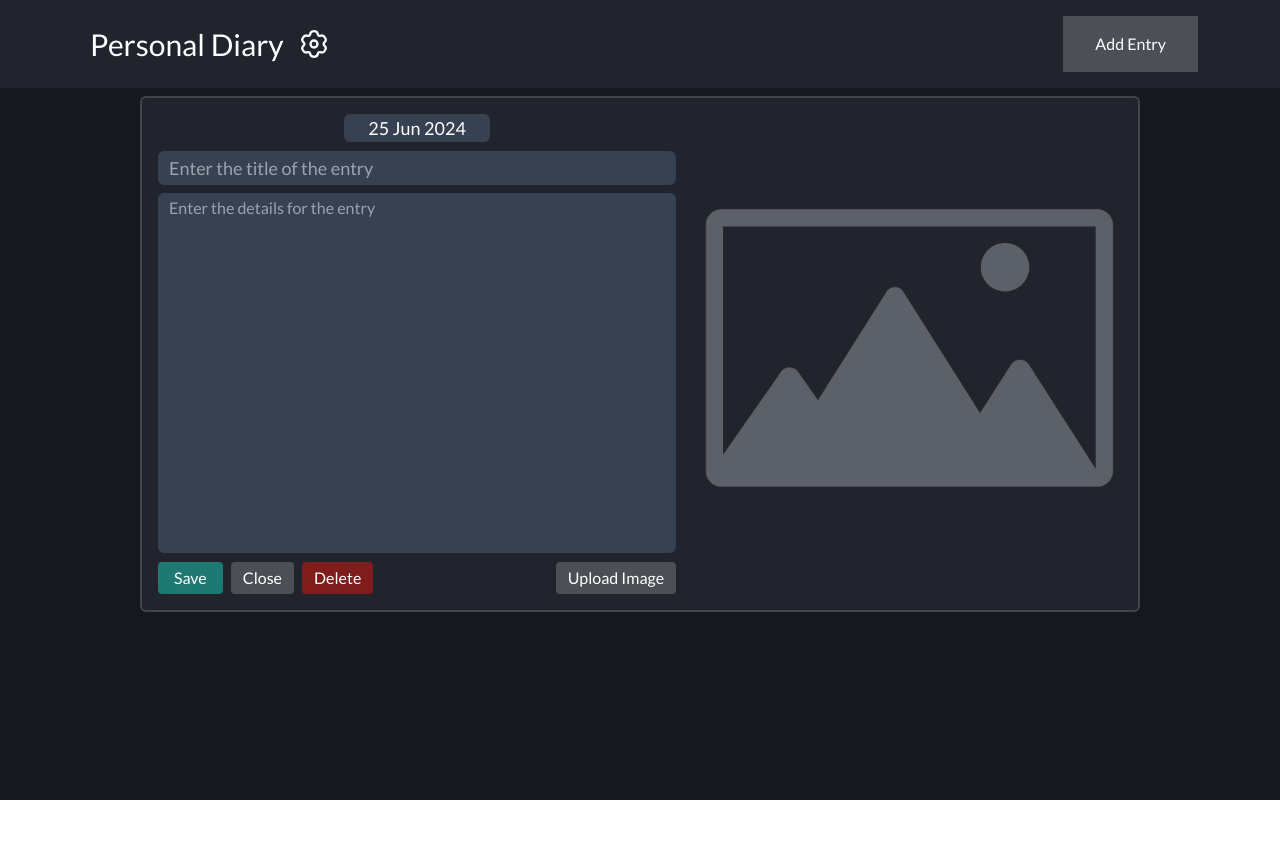
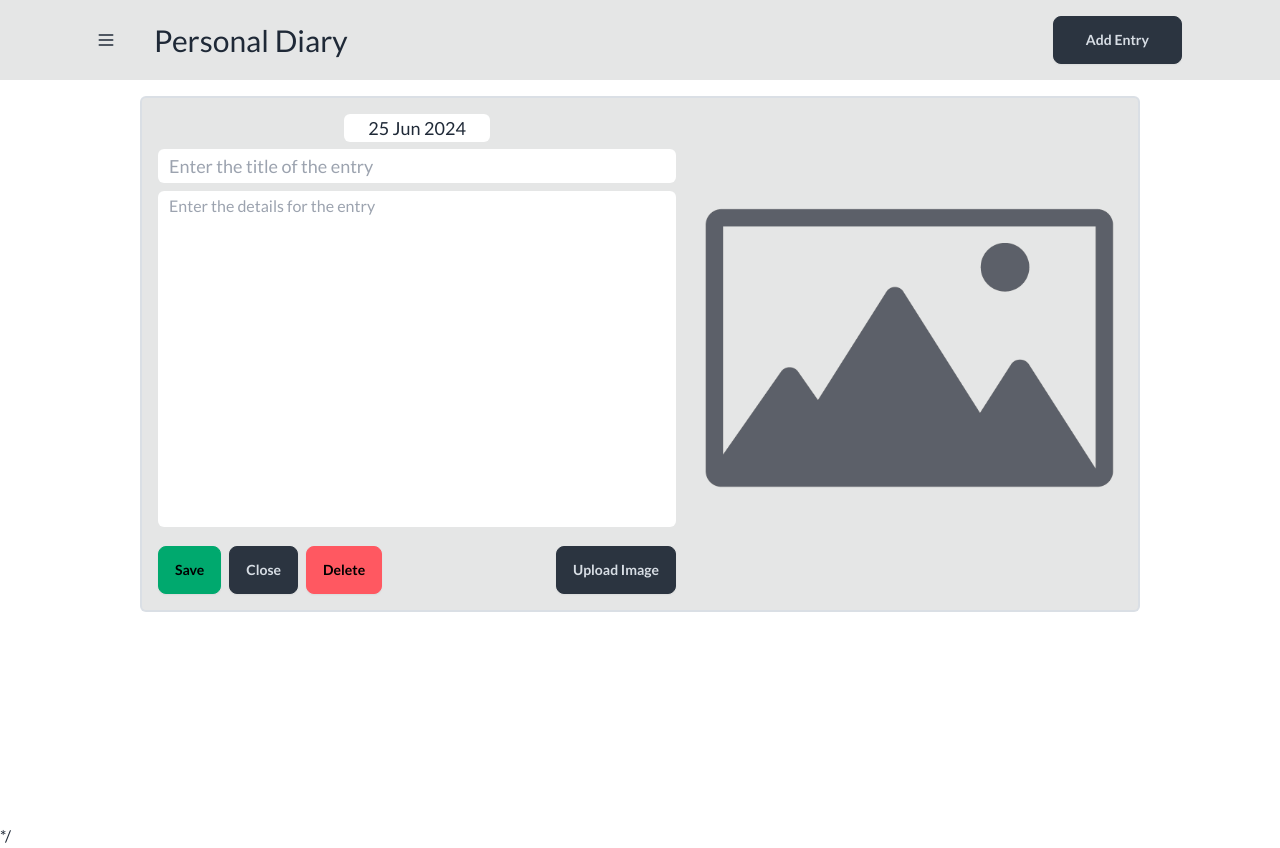
Before and after one commit to hexzoner/personal-diary, a React (Vite) app: page / in a window 1280 px wide. Both pictures are taken after a click on the button "Add Entry". Before the commit the page ends 800 px from the top, so only its background shows below. Built offline with nearby package versions, Linux system fonts and the light colour scheme.

Commit message:
added daisyui themes

```diff
--- a/package.json
+++ b/package.json
@@ -19,6 +19,7 @@
     "@types/react-dom": "^18.3.0",
     "@vitejs/plugin-react": "^4.3.1",
     "autoprefixer": "^10.4.19",
+    "daisyui": "^4.12.10",
     "eslint": "^8.57.0",
     "eslint-plugin-react": "^7.34.2",
     "eslint-plugin-react-hooks": "^4.6.2",
--- a/src/App.jsx
+++ b/src/App.jsx
@@ -1,11 +1,8 @@
-// import { useState, useEffect } from "react";
-// import reactLogo from './assets/react.svg'
-// import viteLogo from '/vite.svg'
-// import './App.css'
-// import noImage from "./assets/no-image.png";
+import DiaryList from "./DiaryList";
 
-import DiaryList from "./DiaryList";
-// import AddEntry from "./AddEntry";
+export function capitalize(s) {
+  return s && s[0].toUpperCase() + s.slice(1);
+}
 
 function App() {
   return (
--- a/src/DiaryEntryDetails.jsx
+++ b/src/DiaryEntryDetails.jsx
@@ -11,11 +11,11 @@ export default function DiaryEntryDetails({ entry, SetDiaryEntry, SetShowDiaryDe
   const [errorTitle, setErrorTitle] = useState(false);
   const [errorContent, setErrorContent] = useState(false);
 
-  const greenButtonClasses = "bg-[#1e7973] w-fit px-4 py-1 rounded hover:bg-[#32918a]";
-  const redButtonClasses = "bg-red-900 w-fit px-3 py-1 rounded hover:bg-red-500";
-  const defaultButtonClasses = "bg-[#4c4f56] w-fit px-3 py-1 rounded hover:bg-[#62666e]";
-  const defaultMultiAreaClasses = "bg-[#374151] rounded-md max-w-[550px] h-[75%] resize-none px-2 border-solid border-red-400  border-[3px] border-opacity-0";
-  const titleClasses = "bg-[#374151] w-full rounded-md px-2 max-w-[550px] text-lg border-solid border-red-400  border-[3px] border-opacity-0";
+  const greenButtonClasses = "btn btn-success";
+  const redButtonClasses = "btn btn-error";
+  const defaultButtonClasses = "btn btn-neutral";
+  const defaultMultiAreaClasses = "bg-base-100 text-base-content rounded-md max-w-[550px] h-[70%] min-h-[200px] resize-none px-2 border-solid border-error  border-[3px] border-opacity-0";
+  const titleClasses = "bg-base-100 text-base-content w-full rounded-md px-2 max-w-[550px] text-lg border-solid border-error  border-[3px] border-opacity-0";
   const maxImageSize = 480;
 
   function handleSubmit(e) {
@@ -104,11 +104,11 @@ export default function DiaryEntryDetails({ entry, SetDiaryEntry, SetShowDiaryDe
 
   return (
     <div className={ShowConfirm ? "pointer-events-none" : "pointer-events-auto"}>
-      <dialog open className="border-[#4c4f56] rounded-md top-[12%] fixed border-2 border-opacity-75 mx-auto max-w-[1000px] w-full p-4 bg-[#21242d] text-[white] px-4">
+      <dialog open className="border-neutral-content rounded-md top-[12%] fixed border-2 border-opacity-75 mx-auto max-w-[1000px] w-full p-4 bg-base-300 text-neutral-content px-4">
         <form onSubmit={handleSubmit} action="" className="flex flex-col gap-2">
           <div className="flex justify-between gap-4 flex-wrap sm:flex-nowrap ">
-            <div className="flex flex-col gap-0 justify-between  w-[60%] ">
-              <p className="bg-[#374151] rounded-md w-fit mx-auto px-6 text-lg" type="text" name="date" id="date">
+            <div className="flex flex-col gap-1 justify-between w-full md:w-[60%] min-h-[300px]">
+              <p className="bg-base-100 text-base-content rounded-md w-fit mx-auto px-6 text-lg" type="text" name="date" id="date">
                 {entry.date}
               </p>
               <input
@@ -128,7 +128,7 @@ export default function DiaryEntryDetails({ entry, SetDiaryEntry, SetShowDiaryDe
                 id="content"
                 placeholder="Enter the details for the entry"></textarea>
 
-              <div className="flex justify-between max-w-[550px] gap-2">
+              <div className="flex justify-between max-w-[550px] gap-2 items-center pt-3">
                 <div className="flex gap-2 ">
                   <button type="submit" className={greenButtonClasses}>
                     Save
@@ -155,13 +155,13 @@ export default function DiaryEntryDetails({ entry, SetDiaryEntry, SetShowDiaryDe
               </div>
             </div>
             <div className="  ">
-              <img className="max-w-[600px] h-[480px] object-scale-down w-full" src={getEntryImage()} alt="" />
-              {ShowCompressed && <p className="text-gray-300 text-center italic text-sm">{CompressedMsg}</p>}
+              <img className="max-w-[600px] sm:h-[480px] w-full object-scale-down " src={getEntryImage()} alt="" />
+              {ShowCompressed && <p className="text-base-content text-center italic text-sm">{CompressedMsg}</p>}
             </div>
           </div>
 
           {ShowConfirm && (
-            <dialog open className="pointer-events-auto border-[#4c4f56] rounded-md top-[45%] fixed border-2 border-opacity-75 mx-auto max-w-[250px] w-full p-6 bg-[#21242d] text-[white] px-4">
+            <dialog open className="pointer-events-auto border-neutral-content rounded-md top-[45%] fixed border-2 border-opacity-75 mx-auto max-w-[250px] w-full p-6 px-4">
               <p className="text-center">Are you sure you want to delete this entry?</p>
               <div className="flex justify-between mt-4 px-2">
                 <button
--- a/src/DiaryList.jsx
+++ b/src/DiaryList.jsx
@@ -29,8 +29,8 @@ export default function DiaryList() {
         DiarySettings={DiarySettings}
         SetDiarySettings={SetDiarySettings}
       />
-
-      <div className="pt-32 pb-24 m-auto bg-[#16181e] min-h-[100vh]">
+      /*{" "}
+      <div className="pt-32 pb-24 m-auto bg-base-100 min-h-[100vh]">
         {DiaryList.length > 0 ? (
           <div className=" grid grid-cols-1 sm:grid-cols-2 md:grid-cols-3 lg:grid-cols-4  m-auto max-w-[1116px] gap-6">
             {DiaryList.map((entry) => {
@@ -39,17 +39,17 @@ export default function DiaryList() {
             })}
           </div>
         ) : (
-          <div className="text-white text-center text-3xl pt-48"> No entries were added</div>
+          <div className="text-base-content text-center text-3xl pt-48"> No entries were added</div>
         )}
 
         <div>
           {ShowDiaryDetails && <DiaryEntryDetails entry={DiaryEntry} SetDiaryEntry={SetDiaryEntry} SetShowDiaryDetails={SetShowDiaryDetails} SetDiaryList={SetDiaryList} DiaryList={DiaryList} />}
           {ShowEntryExists && (
             <div>
-              <dialog open className="px-8 py-6 fixed top-[40%] bg-[#21242d] text-white rounded-lg">
+              <dialog open className="px-8 py-6 fixed top-[40%] bg-base-100 text-base-content rounded-lg">
                 <div className="flex flex-col gap-8">
                   <p>The Diary Entry for today exists, please try again tomorrow!</p>
-                  <button onClick={() => SetShowEntryExists(false)} className="pointer-events-auto bg-[#565a61] px-4 py-2 rounded w-fit m-auto hover:bg-[#6a6f77] ">
+                  <button onClick={() => SetShowEntryExists(false)} className="pointer-events-auto btn btn-neutral w-fit m-auto">
                     Dismiss
                   </button>
                 </div>
@@ -57,7 +57,8 @@ export default function DiaryList() {
             </div>
           )}
         </div>
-      </div>
+      </div>{" "}
+      */
     </div>
   );
 }
--- a/src/DiaryListItem.jsx
+++ b/src/DiaryListItem.jsx
@@ -4,8 +4,8 @@ export default function DiaryListItem({ entry, SetShowDiaryDetails, SetDiaryEntr
   return (
     <div
       style={sectionStyle}
-      className={`rounded-[11px] m-auto text-white relative hover:cursor-pointer border-[#9ba5c5]
-        border-opacity-0 hover:border-opacity-50 border-solid border-[3px] w-[250px] h-[375px]`}
+      className={`rounded-[11px] m-auto text-white relative hover:cursor-pointer border-primary
+        border-opacity-0 hover:border-opacity-80 border-solid border-[3px] w-[250px] h-[375px]`}
       onClick={() => {
         SetShowDiaryDetails(true);
         SetDiaryEntry(entry);
--- a/src/Header.jsx
+++ b/src/Header.jsx
@@ -1,5 +1,6 @@
 import noImage from "./assets/default_placeholder.png";
 // import noImage from "./assets/placeholder-image.jpg";
+import Themes from "./Themes";
 import settingsIcon from "./assets/SettingsGear.svg";
 import Settings from "./Settings";
 import { useState, useEffect } from "react";
@@ -15,16 +16,18 @@ export default function Header({ SetDiaryEntry, SetShowDiaryDetails, DiaryList,
   }, [ShowSettings]);
 
   return (
-    <div className="bg-[#21242d] py-4 fixed z-10 w-full">
-      <div className="max-w-[1116px] m-auto flex items-center justify-between">
+    <div className="bg-base-300 py-4 fixed z-10 w-full">
+      <div className="max-w-[1116px] m-auto flex items-center justify-between flex-wrap">
         <div className="flex gap-4 items-center">
-          <div className="text-3xl pl-2 text-white ">Personal Diary</div>
-          <img
-            onClick={() => SetShowSettings(!ShowSettings)}
-            className="w-[28px] shadow-white  rounded-full hover:cursor-pointer hover:transition-transform hover:scale-110"
-            src={settingsIcon}
-            alt=""
-          />
+          <button className="btn btn-square btn-ghost" onClick={() => SetShowSettings(!ShowSettings)}>
+            <svg xmlns="" fill="none" viewBox="0 0 24 24" className="inline-block h-5 w-5 stroke-current">
+              <path strokeLinecap="round" strokeLinejoin="round" strokeWidth="2" d="M4 6h16M4 12h16M4 18h16"></path>
+            </svg>
+          </button>
+          <div className="text-3xl pl-2 text-base-content ">Personal Diary</div>
+          <div className="hidden">
+            <Themes />
+          </div>
         </div>
 
         <button
@@ -39,7 +42,7 @@ export default function Header({ SetDiaryEntry, SetShowDiaryDetails, DiaryList,
               SetDiaryEntry(newEntry);
             }
           }}
-          className="bg-[#4c4f56] text-white px-8 py-4 hover:bg-[#565a61]">
+          className=" px-8 py-4 btn btn-neutral w-[80%] m-auto sm:w-auto sm:mr-4 mt-1 sm:mt-0">
           Add Entry
         </button>
       </div>
--- /dev/null
+++ b/src/Themes.jsx
@@ -0,0 +1,65 @@
+import React, { useEffect } from "react";
+import { capitalize } from "./App";
+const storageKey = "personal-diary-theme";
+
+export default function Themes() {
+  const themes = [
+    "light",
+    "dark",
+    "cupcake",
+    "bumblebee",
+    "emerald",
+    "corporate",
+    "synthwave",
+    "retro",
+    "cyberpunk",
+    "valentine",
+    "halloween",
+    "garden",
+    "forest",
+    "aqua",
+    "lofi",
+    "pastel",
+    "fantasy",
+    "wireframe",
+    "black",
+    "luxury",
+    "dracula",
+    "cmyk",
+    "autumn",
+    "business",
+    "acid",
+    "lemonade",
+    "night",
+    "coffee",
+    "winter",
+    "dim",
+    "nord",
+    "sunset",
+  ];
+  const [theme, setTheme] = React.useState("light");
+  React.useEffect(() => {
+    document.querySelector("html").setAttribute("data-theme", theme);
+  }, [theme]);
+
+  useEffect(() => {
+    setTheme(JSON.parse(localStorage.getItem(storageKey)) || "light");
+  }, []);
+
+  function handleChange(e) {
+    setTheme(e.target.value);
+    localStorage.setItem(storageKey, JSON.stringify(e.target.value));
+  }
+
+  return (
+    <select onChange={handleChange} value={theme} className="gradientselect w-full h-[32px] px-2 text-xs" data-choose-theme>
+      {themes.map((theme) => {
+        return (
+          <option key={theme} className="bg-base-100 text-xs" value={theme}>
+            {capitalize(theme)}
+          </option>
+        );
+      })}
+    </select>
+  );
+}
--- a/tailwind.config.js
+++ b/tailwind.config.js
@@ -1,8 +1,45 @@
 /** @type {import('tailwindcss').Config} */
+import daisyui from "daisyui";
 export default {
   content: ["./index.html", "./src/**/*.{js,ts,jsx,tsx}"],
   theme: {
     extend: {},
   },
-  plugins: [],
+  daisyui: {
+    themes: [
+      "light",
+      "dark",
+      "cupcake",
+      "bumblebee",
+      "emerald",
+      "corporate",
+      "synthwave",
+      "retro",
+      "cyberpunk",
+      "valentine",
+      "halloween",
+      "garden",
+      "forest",
+      "aqua",
+      "lofi",
+      "pastel",
+      "fantasy",
+      "wireframe",
+      "black",
+      "luxury",
+      "dracula",
+      "cmyk",
+      "autumn",
+      "business",
+      "acid",
+      "lemonade",
+      "night",
+      "coffee",
+      "winter",
+      "dim",
+      "nord",
+      "sunset",
+    ],
+  },
+  plugins: [daisyui],
 };
```
Also changed, not shown: src/Settings.jsx (+8 -3 lines), 1 other file (tests, documents, lock files or other folders).
